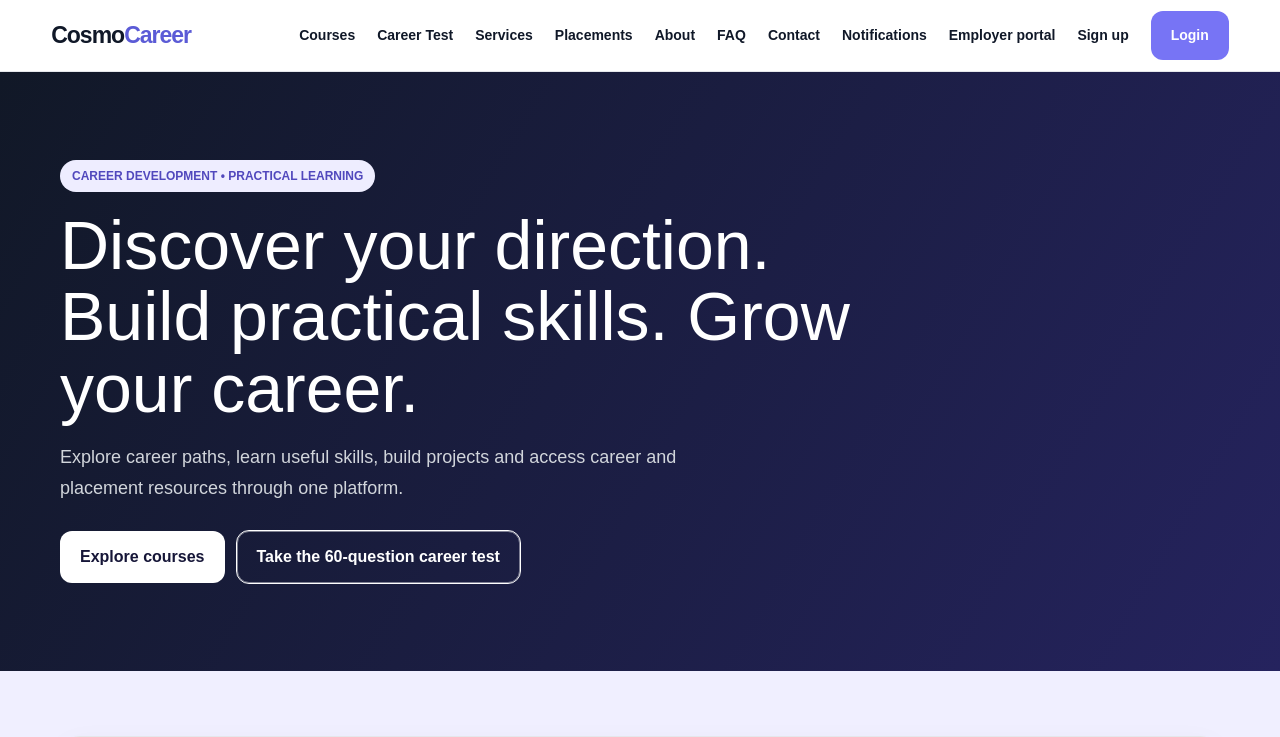
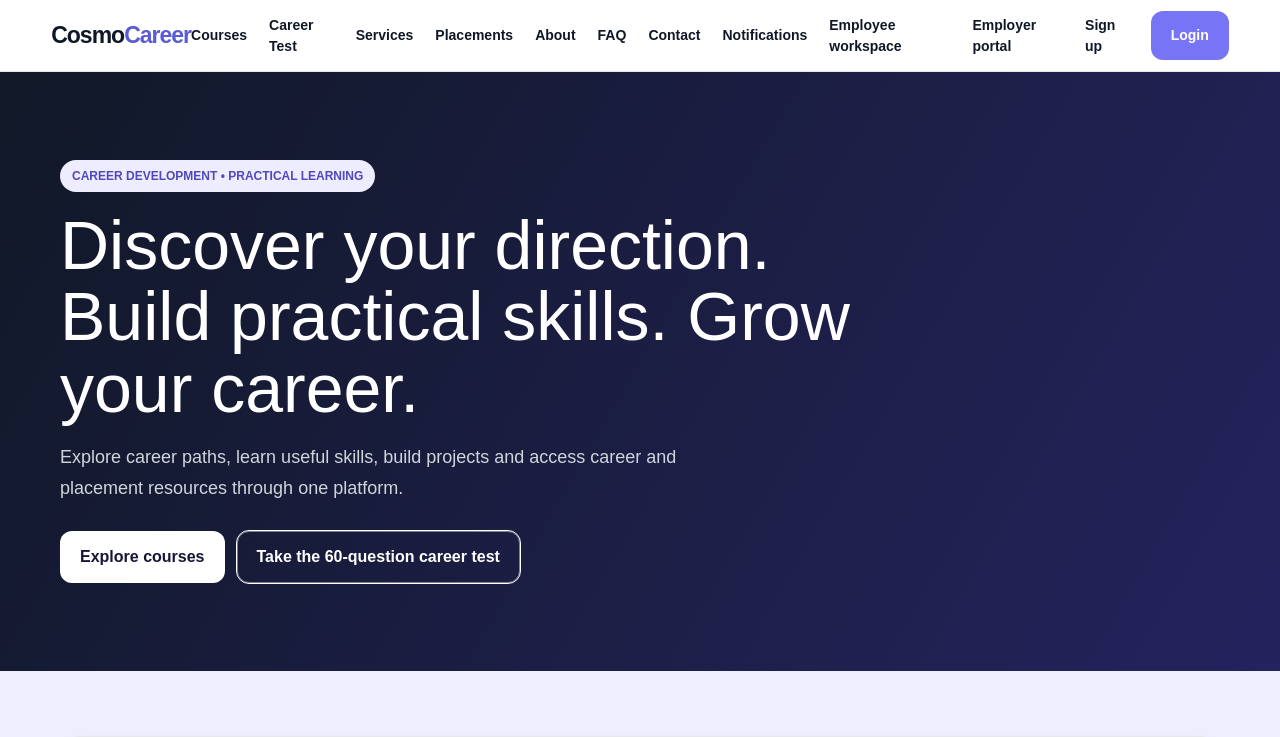
Before and after one commit to swapnilurade20/cosmocareer, a Next.js app: page / in a window 1280 px wide. Shown: the top 737 px of the page. Built offline with nearby package versions, Linux system fonts and the light colour scheme.

Commit message:
Add employee workspace to main navigation

```diff
--- a/app/layout.tsx
+++ b/app/layout.tsx
@@ -50,5 +50,5 @@ export const metadata:Metadata={
 };
 
 export default function RootLayout({children}:{children:React.ReactNode}){
-  return <html lang="en-IN"><head><script type="application/ld+json" dangerouslySetInnerHTML={{__html:JSON.stringify(organizationSchema).replace(/</g,"\\u003c")}} /></head><body><WebMCPRegistration/><header className="nav"><a className="brand" href="/">Cosmo<span>Career</span></a><nav className="links"><a href="/courses">Courses</a><a href="/career-test">Career Test</a><a href="/services">Services</a><a href="/placements">Placements</a><a href="/about">About</a><a href="/faq">FAQ</a><a href="/contact">Contact</a><a href="/notifications">Notifications</a><a href="/employer">Employer portal</a><a href="/signup">Sign up</a><a href="/login" className="btn primary">Login</a></nav></header>{children}<footer className="footer">© {new Date().getFullYear()} CosmoCareer · Learn. Create. Grow.<div style={{display:"flex",justifyContent:"center",gap:18,flexWrap:"wrap",marginTop:14,fontSize:13}}><a href="/about">About</a><a href="/contact">Contact</a><a href="/faq">FAQ</a><a href="/privacy">Privacy</a><a href="/terms">Terms</a><a href="/admin/workspace">Admin workspace</a></div><p style={{marginTop:12,fontSize:12}}><a href="mailto:hello@growmorex.in">hello@growmorex.in</a></p></footer></body></html>
+  return <html lang="en-IN"><head><script type="application/ld+json" dangerouslySetInnerHTML={{__html:JSON.stringify(organizationSchema).replace(/</g,"\\u003c")}} /></head><body><WebMCPRegistration/><header className="nav"><a className="brand" href="/">Cosmo<span>Career</span></a><nav className="links"><a href="/courses">Courses</a><a href="/career-test">Career Test</a><a href="/services">Services</a><a href="/placements">Placements</a><a href="/about">About</a><a href="/faq">FAQ</a><a href="/contact">Contact</a><a href="/notifications">Notifications</a><a href="/employee">Employee workspace</a><a href="/employer">Employer portal</a><a href="/signup">Sign up</a><a href="/login" className="btn primary">Login</a></nav></header>{children}<footer className="footer">© {new Date().getFullYear()} CosmoCareer · Learn. Create. Grow.<div style={{display:"flex",justifyContent:"center",gap:18,flexWrap:"wrap",marginTop:14,fontSize:13}}><a href="/about">About</a><a href="/contact">Contact</a><a href="/faq">FAQ</a><a href="/privacy">Privacy</a><a href="/terms">Terms</a><a href="/admin/workspace">Admin workspace</a></div><p style={{marginTop:12,fontSize:12}}><a href="mailto:hello@growmorex.in">hello@growmorex.in</a></p></footer></body></html>
 }
```
